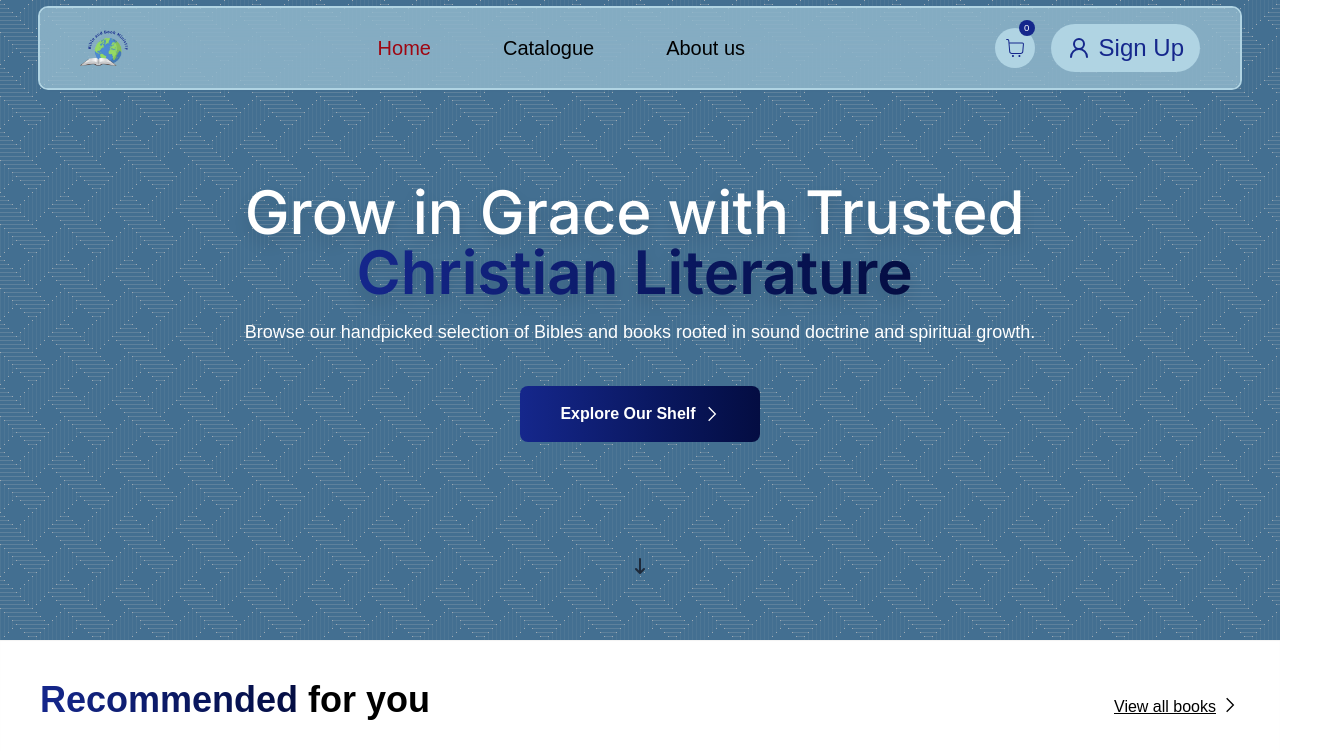
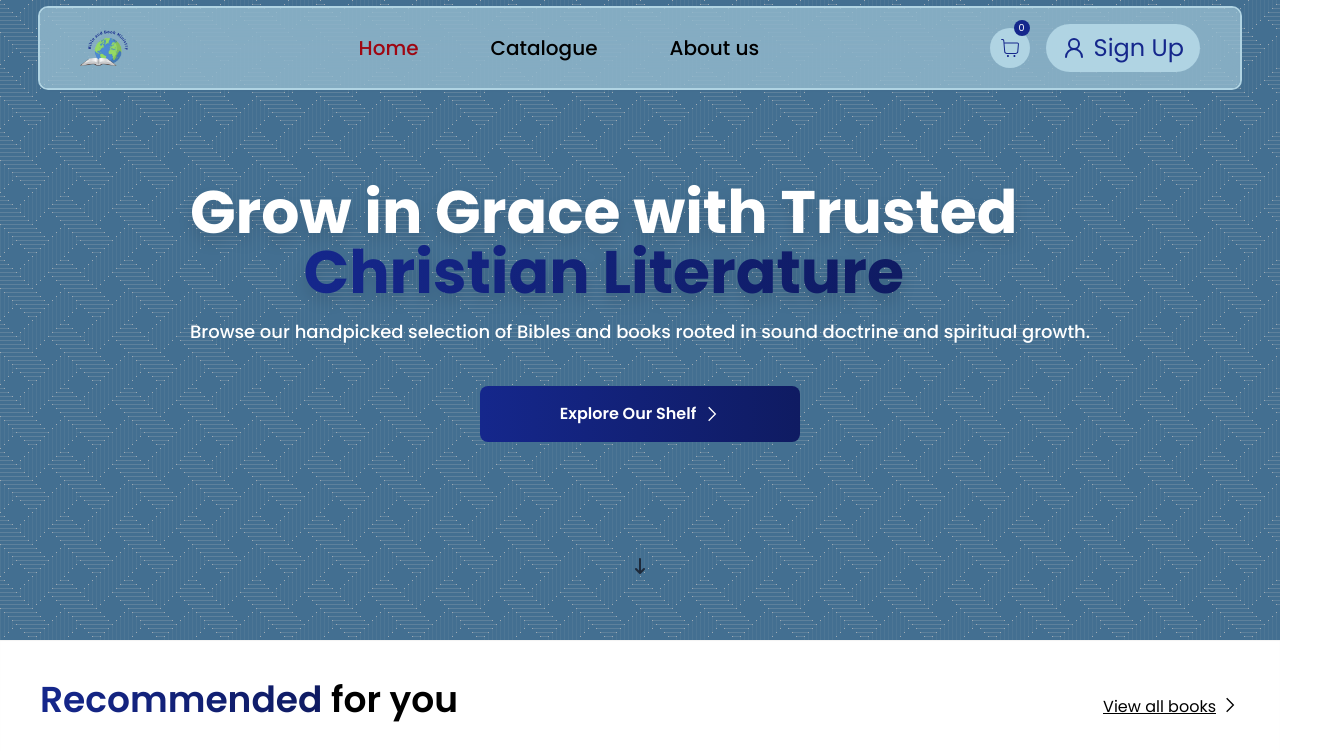
Before and after one commit to AgileMinds48/bible_bookministry-frontend, a Next.js app: page / in a window 1280 px wide. Shown: the top 751 px of the page, 1317 px wide, since content can reach past the window. Built offline with nearby package versions, Linux system fonts and the light colour scheme.

Commit message:
poppins worked + recommended books response

```diff
--- a/app/globals.css
+++ b/app/globals.css
@@ -1,15 +1,17 @@
-@import url('https://fonts.googleapis.com/css2?family=Crimson+Text:ital,wght@0,400;0,600;0,700;1,400;1,600;1,700&display=swap');
-@import url('https://fonts.googleapis.com/css2?family=Open+Sans:ital,wght@0,300..800;1,300..800&display=swap');
+@import url('https://fonts.googleapis.com/css2?family=Poppins:ital,wght@0,100;0,200;0,300;0,400;0,500;0,600;0,700;0,800;0,900;1,100;1,200;1,300;1,400;1,500;1,600;1,700;1,800;1,900&display=swap');
 @import url('https://fonts.googleapis.com/css2?family=Inter:ital,opsz,wght@0,14..32,100..900;1,14..32,100..900&display=swap');
 @import 'tailwindcss';
 :root {
   --background: #ffffff;
   --foreground: #171717;
 }
+@theme {
+  --font-poppins: 'Poppins';
+}
 
 /* gradient */
 .blue-gradient {
-  @apply bg-gradient-to-r from-[#15278c] to-[#040d42];
+  @apply bg-gradient-to-r from-[#15278c] to-[#0f1b62];
 }
 /*gradient on hover*/
 .hover-blue-gradient:hover {
@@ -27,8 +29,7 @@
 }
 
 .poppins {
-  font-family: 'Poppins', Arial, Helvetica, sans-serif;
-  font-style: normal;
+  font-family: 'Poppins';
 }
 .inter {
   font-family: 'Inter', sans-serif;
--- a/app/layout.tsx
+++ b/app/layout.tsx
@@ -3,6 +3,7 @@ import "./globals.css";
 import FooterWrapper from "@/components/Footer/FooterWrapper";
 import { Analytics } from "@vercel/analytics/next"
 import { SpeedInsights } from "@vercel/speed-insights/next"
+import {Poppins} from "@next/font/google"
 export const metadata: Metadata = {
   title: "Book and Bible Ministry",
   description: "Bible and Book ministry is an online book store that deal with selling the best Christian Literature or Christian Books",
@@ -10,7 +11,10 @@ export const metadata: Metadata = {
     icon:"/logo.png"
   }
 };
-
+const poppins = Poppins({
+  subsets: ["latin"],
+  weight:["400"]
+})
 
 export default function RootLayout({
   children,
@@ -22,7 +26,7 @@ export default function RootLayout({
   return (
     <html lang="en">
       <body
-        className={` antialiased `}
+        className={` antialiased ${poppins.className}`}
       >
 
         {children}
--- a/components/Book/BookDiv.tsx
+++ b/components/Book/BookDiv.tsx
@@ -29,9 +29,6 @@ const BookDiv: React.FC<BookDiv> = ({
   handleAddToCart,
   added }) => {
 
-  //   if (typeof category !== "undefined" && typeof category!=="string") {
-  //     console.log("Category from BooDiv:", category["categoryName"] )
-  // }
 
   let catName: categories = "all"
     catName.toLowerCase().trim();
--- a/components/Catalog/AllBooks.tsx
+++ b/components/Catalog/AllBooks.tsx
@@ -153,7 +153,6 @@ const AllBooks = () => {
     setCurrentsort(sortValue);
   }
 useEffect(() => {
-  console.log("Selected category updated:", selectedCategory);
 }, [selectedCategory]);
   //price range handler
   useEffect(() => {
--- a/components/Home/Landing.tsx
+++ b/components/Home/Landing.tsx
@@ -10,7 +10,7 @@ const Landing = () => {
     <main className={`h-[80dvh] pt-20 hero-background overflow-hidden  flex flex-col justify-center items-center`} >
       <div className='max-w-7xl flex flex-col items-center'>
         <div className='b w-full p-4 md:p-10 flex flex-col items-center md:items-start justify-center'>
-          <h1 className='md:text-5xl lg:text-6xl text-3xl max-w-4xl inter font-medium text-white text-center drop-shadow-xl'>
+          <h1 className='md:text-5xl lg:text-6xl text-3xl max-w-4xl poppins font-bold text-white text-center drop-shadow-xl'>
             Grow in Grace with
             {" "}
             {/* <span className='bg-red-900 text-transparent bg-clip-text font-medium'> */}
@@ -18,18 +18,17 @@ const Landing = () => {
             {/* </span> */}
             <br className='lg:block hidden' />
             {" "}
-            <span className='blue-gradient text-transparent bg-clip-text  font-semibold'>
-
+            <span className='blue-gradient text-transparent bg-clip-text font-bold'>
               Christian Literature
               </span>
 
           </h1>
-          <p className='   mt-4 text-sm md:text-lg font-medium text-center text-white'>
+          <p className=' mx-auto   mt-4 text-md md:text-lg font-medium text-center text-white'>
             Browse our handpicked selection of Bibles and books rooted in sound doctrine and spiritual growth.
           </p>
           <div className='md:mt-10 mt-10 flex flex-col md:flex-row gap-4 justify-center  mx-auto'>
             <Link href={`/catalogue`}>
-              <button className='md:px-10 md:py-4 w-full p-2 px-4  blue-gradient whitespace-nowrap  text-white hover:shadow-lg rounded-lg cursor-pointer  transition duration-300 hover: flex items-center gap-2 group font-semibold antialiased'>
+              <button className='md:px-20 md:py-4 w-full p-10 py-4  blue-gradient whitespace-nowrap  text-white hover:shadow-lg rounded-lg cursor-pointer  transition duration-300 hover: flex items-center gap-2 group font-semibold antialiased'>
                 Explore Our Shelf
                 <div aria-label='next-button' className='group-hover:translate-x-4 transition duration-300 delay-100'>
                   <GrNext />
--- a/components/Home/Recommended.tsx
+++ b/components/Home/Recommended.tsx
@@ -151,7 +151,7 @@ const Recommended = () => {
               onClick={handlePrevious} className='absolute top-[50%] -translate-y-[50%] left-0 p-4 bg-black/15 rounded-full hover:bg-black/40 z-10 cursor-pointer text-2xl text-white'><GrPrevious /></button>
             {
               recommendedBooks.map(({ img, title, author, price, rating, id }) => (
-                <div key={id} className='group cursor-pointer min-w-[25em]   md:min-h-36  gap-4  overflow-hidden grid grid-cols-2 p-4  hover:scale-97 transition duration-500'>
+                <div key={id} className='group cursor-pointer md:min-w-[25em] min-w-[100%] min-h-full  md:min-h-36  gap-4  overflow-hidden grid grid-cols-2 p-4  hover:scale-97 transition duration-500'>
                   <div className='relative border border-[#5D8AA8] h-full shrink-0 group-hover:shadow-lg transition duration-300'>
                     <MdFavorite className={`absolute right-0 top-2 z-10 text-xl cursor-pointer   ${isFav[id] ? "text-red-500 animate-bubble" : "text-[#FAF3E0]"}`} onClick={() => handleFav(id, title, img)} />
                     <Image src={img} alt="image of book" className='w-full h-full object-cover' placeholder='blur' />
--- a/components/Modal/ModalContext.tsx
+++ b/components/Modal/ModalContext.tsx
@@ -14,7 +14,6 @@ const ModalContext = createContext<ModalContextProps | undefined>(undefined);
 
 export const useModal = () => {
   const ctx = useContext(ModalContext);
-  console.log("Modal context:", ctx);
   if (!ctx) throw new Error("useModal must be used within ModalProvider");
   return ctx;
 };
--- a/package.json
+++ b/package.json
@@ -9,6 +9,7 @@
     "lint": "next lint"
   },
   "dependencies": {
+    "@next/font": "^14.2.15",
     "@vercel/analytics": "^1.5.0",
     "@vercel/speed-insights": "^1.2.0",
     "axios": "^1.11.0",
```
Also changed, not shown: 1 other file (tests, documents, lock files or other folders).
